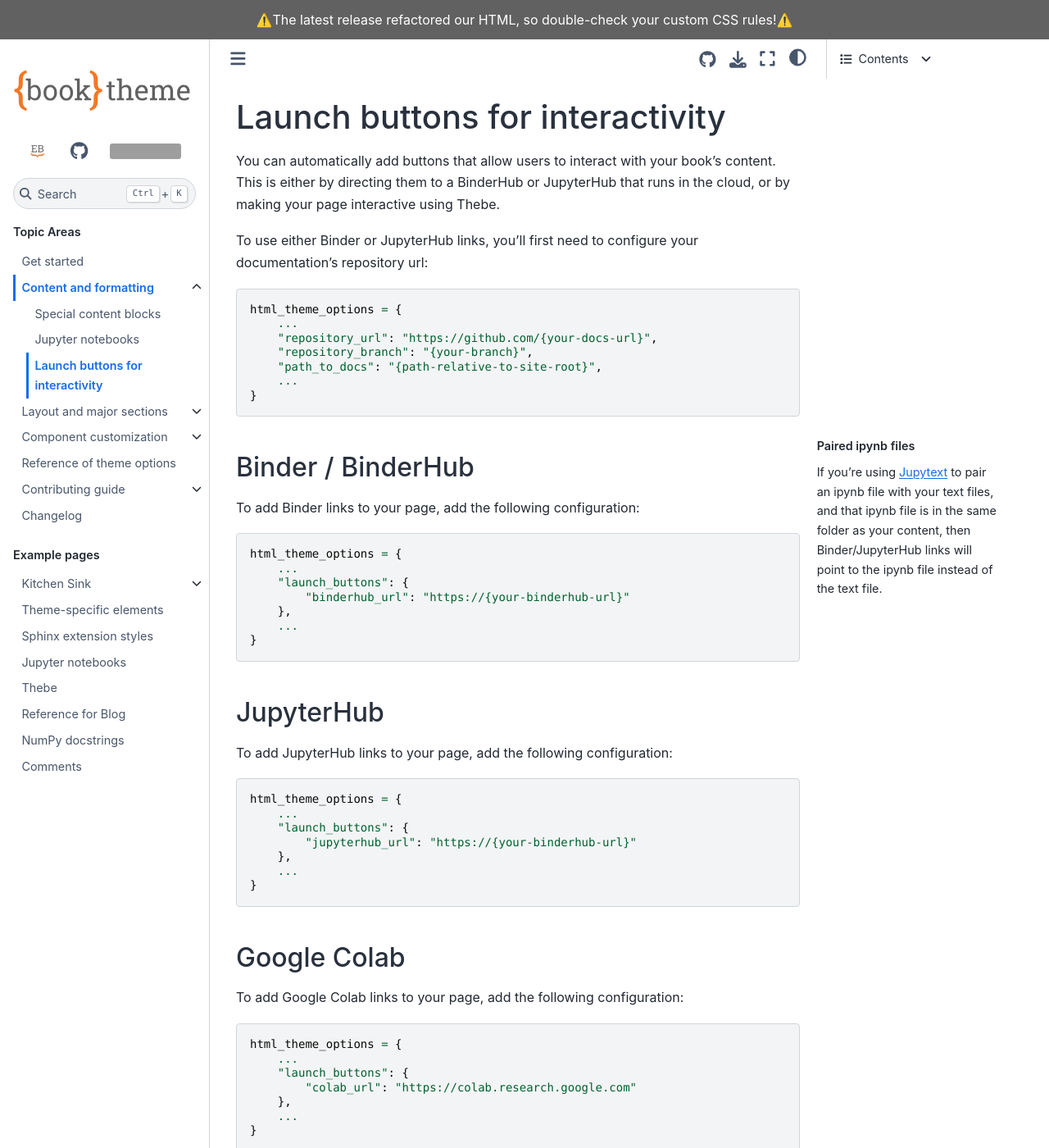
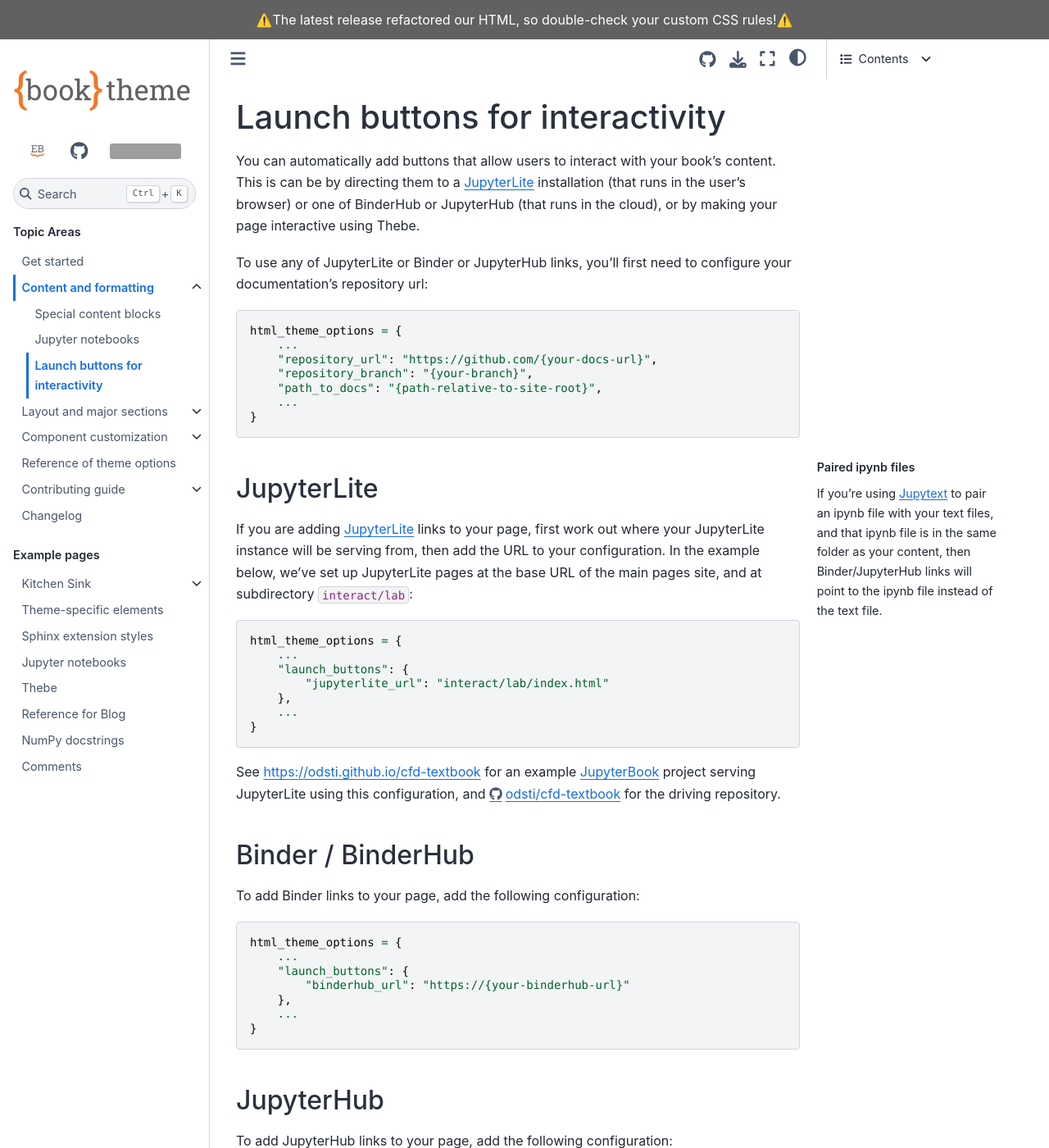
Before and after one commit to executablebooks/sphinx-book-theme, a Sphinx documentation site: the page built from docs/content/launch.md, in a window 1280 px wide and 1400 px high. Shown: the whole window at 82% size. Built offline with Sphinx 7.4.7 and the Sphinx Book theme 1.1.4, drawn with Linux system fonts in a browser that asks for light colours; pages that are not in the unit, such as notebooks, are missing from menus; comment, search, counter and statistics services are not loaded; the version number is read from the project's files by our own code; grey boxes are pictures that could not be loaded.

Commit message:
Jupyterlite button - patched, merged version of #655 (#914)
* Jupyterlite button

* [pre-commit.ci] auto fixes from pre-commit.com hooks

for more information, see https://pre-commit.ci

* Add some documentation for JupyterLite

* Update docs/content/launch.md

---------

Co-authored-by: pre-commit-ci[bot] <66853113+pre-commit-ci[bot]@users.noreply.github.com>
Co-authored-by: Chris Holdgraf <choldgraf@gmail.com>

````diff
--- a/docs/content/launch.md
+++ b/docs/content/launch.md
@@ -2,11 +2,13 @@
 # Launch buttons for interactivity
 
 You can automatically add buttons that allow users to interact with your
-book's content. This is either by directing them to a BinderHub or JupyterHub
-that runs in the cloud, or by making your page interactive using Thebe.
+book's content. This is can be by directing them to
+a [JupyterLite](https://jupyterlite.readthedocs.io) installation (that runs in
+the user's browser) or one of BinderHub or JupyterHub (that runs in the
+cloud), or by making your page interactive using Thebe.
 
-To use either Binder or JupyterHub links, you'll first need to configure your
-documentation's repository url:
+To use any of JupyterLite or Binder or JupyterHub links, you'll first need to
+configure your documentation's repository url:
 
 ```python
 html_theme_options = {
@@ -25,6 +27,28 @@
 folder as your content, then Binder/JupyterHub links will point to the ipynb
 file instead of the text file.
 ```
+
+## JupyterLite
+
+If you are adding [JupyterLite](https://github.com/jupyterlite/jupyterlite) links to your page, first work out where your
+JupyterLite instance will be serving from, then add the URL to your
+configuration. In the example below, we've set up JupyterLite pages at the
+base URL of the main pages site, and at subdirectory `interact/lab`:
+
+```python
+html_theme_options = {
+    ...
+    "launch_buttons": {
+        "jupyterlite_url": "interact/lab/index.html"
+    },
+    ...
+}
+```
+
+See <https://odsti.github.io/cfd-textbook> for an example
+[JupyterBook](https://jupyterbook.org) project serving JupyterLite using this
+configuration, and <https://github.com/odsti/cfd-textbook> for the driving
+repository.
 
 ## Binder / BinderHub
 
````
Also changed, not shown: src/sphinx_book_theme/theme/sphinx_book_theme/static/images/logo_jupyterlite.svg (added), 1 other file.
